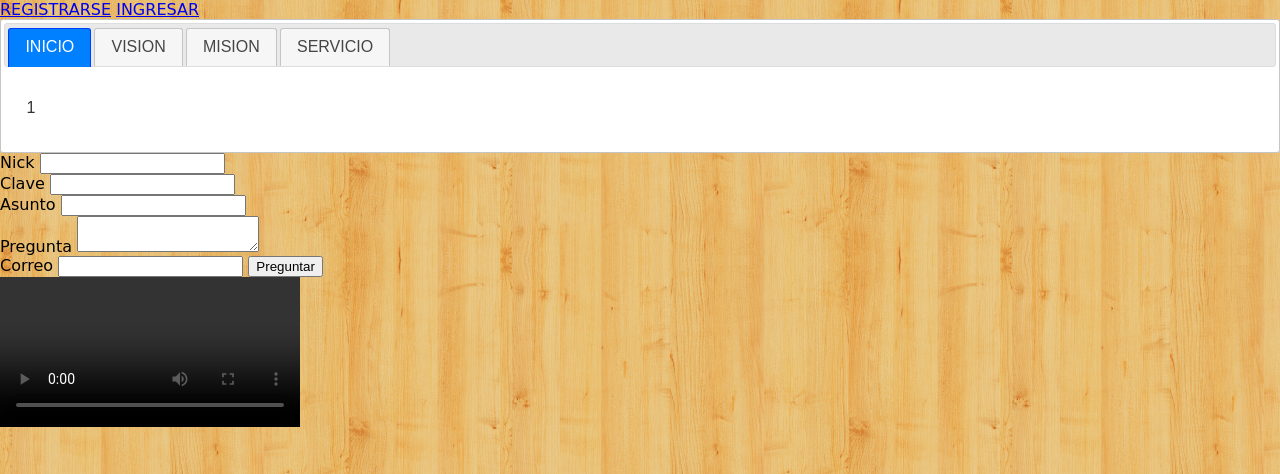
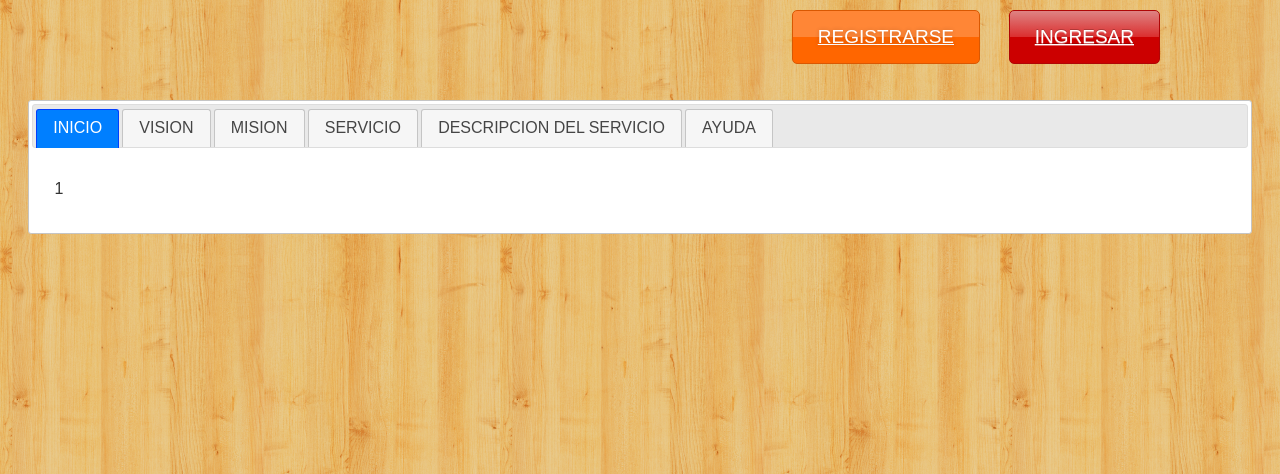
Before and after one commit to jorgedipra/Testamento, a PHP site: page / in a window 1280 px wide. Shown: the top 474 px of the page. Run offline with PHP 8.4, Linux system fonts and the light colour scheme; some libraries are stand-ins or nearby versions.

Commit message:
maqueta principal

```diff
--- a/css/style.css
+++ b/css/style.css
@@ -10,3 +10,84 @@ body{
 	top        :0;
 	width      : 100%;
 }
+#BtnRegis{
+	background:
+	-moz-linear-gradient(
+		top,
+		#ff8636 0%,
+		#ff8636 50%,
+		#ff6600 50%,
+		#ff6600);
+	background: -webkit-gradient(
+		linear, left top, left bottom,
+		from(#ff8636),
+		color-stop(0.50, #ff8636),
+		color-stop(0.50, #ff6600),
+		to(#ff6600));
+	-moz-border-radius: 5px;
+	-webkit-border-radius: 5px;
+	border-radius: 5px;
+	border: 1px solid #d95802;
+	-moz-box-shadow:
+		1px 1px 3px rgba(000,000,000,0),
+		inset 0px 0px 10px rgba(087,087,087,0);
+	-webkit-box-shadow:
+		1px 1px 3px rgba(000,000,000,0),
+		inset 0px 0px 10px rgba(087,087,087,0);
+	box-shadow:
+		1px 1px 3px rgba(000,000,000,0),
+		inset 0px 0px 10px rgba(087,087,087,0);
+	color      : #ffffff;
+	font-family: Arial, Helvetica, sans-serif;
+	font-size  : 19px;
+	padding    : 15px 25px;
+	position: absolute;
+	top:10px;
+	right: 300px;
+	text-shadow:
+		0px 0px 4px rgba(000,000,000,0.2),
+		0px 0px 0px rgba(255,255,255,0.2);
+}
+#BtnIngres{
+	background: -moz-linear-gradient(
+		top,
+		#de8383 0%,
+		#db2e2e 50%,
+		#cc0000 50%,
+		#cc0000);
+	background: -webkit-gradient(
+		linear, left top, left bottom,
+		from(#de8383),
+		color-stop(0.50, #db2e2e),
+		color-stop(0.50, #cc0000),
+		to(#cc0000));
+	-moz-border-radius: 5px;
+	-webkit-border-radius: 5px;
+	border-radius: 5px;
+	border: 1px solid #AF0606;
+	-moz-box-shadow:
+		0px 0px 0px rgba(000,000,000,0.5),
+		inset 0px 0px 0px rgba(255,255,255,0);
+	-webkit-box-shadow:
+		0px 0px 0px rgba(000,000,000,0.5),
+		inset 0px 0px 0px rgba(255,255,255,0);
+	box-shadow:
+		0px 0px 0px rgba(000,000,000,0.5),
+		inset 0px 0px 0px rgba(255,255,255,0);
+	color      : #ffffff;
+	font-family: Arial, Helvetica, sans-serif;
+	font-size  : 19px;
+	padding    : 15px 25px;
+	position: absolute;
+	top:10px;
+	right: 120px;
+	text-shadow:
+		0px -1px 0px rgba(000,000,000,0.2),
+		0px 1px 0px rgba(255,255,255,0.4);
+}
+#tabs{
+	position: relative;
+	margin: 0 auto;
+	top: 100px;
+	width: 95%;
+}
--- a/cuerpo/index.php
+++ b/cuerpo/index.php
@@ -1,5 +1,5 @@
-<a href="#">REGISTRARSE</a>
-<a href="#">INGRESAR</a>
+<a href="#" id="BtnRegis">REGISTRARSE</a>
+<a href="#" id="BtnIngres" >INGRESAR</a>
 
 
 
@@ -9,6 +9,8 @@
     <li><a href="#tabs-2">VISION</a></li>
     <li><a href="#tabs-3">MISION</a></li>
     <li><a href="#tabs-4">SERVICIO</a></li>
+    <li><a href="#tabs-5">DESCRIPCION DEL SERVICIO</a></li>
+    <li><a href="#tabs-6">AYUDA</a></li>
   </ul>
   <div id="tabs-1">
     <p>
@@ -30,8 +32,18 @@
         4
     </p>
   </div>
+  <div id="tabs-5">
+    <p>
+        5
+    </p>
+  </div>
+  <div id="tabs-6">
+    <p>
+        6
+    </p>
+  </div>
 </div>
-
+<!--logeo-
 <section id="logeo">
 	<form action="index.php" method="post">
 		<label>Nick</label>
```
